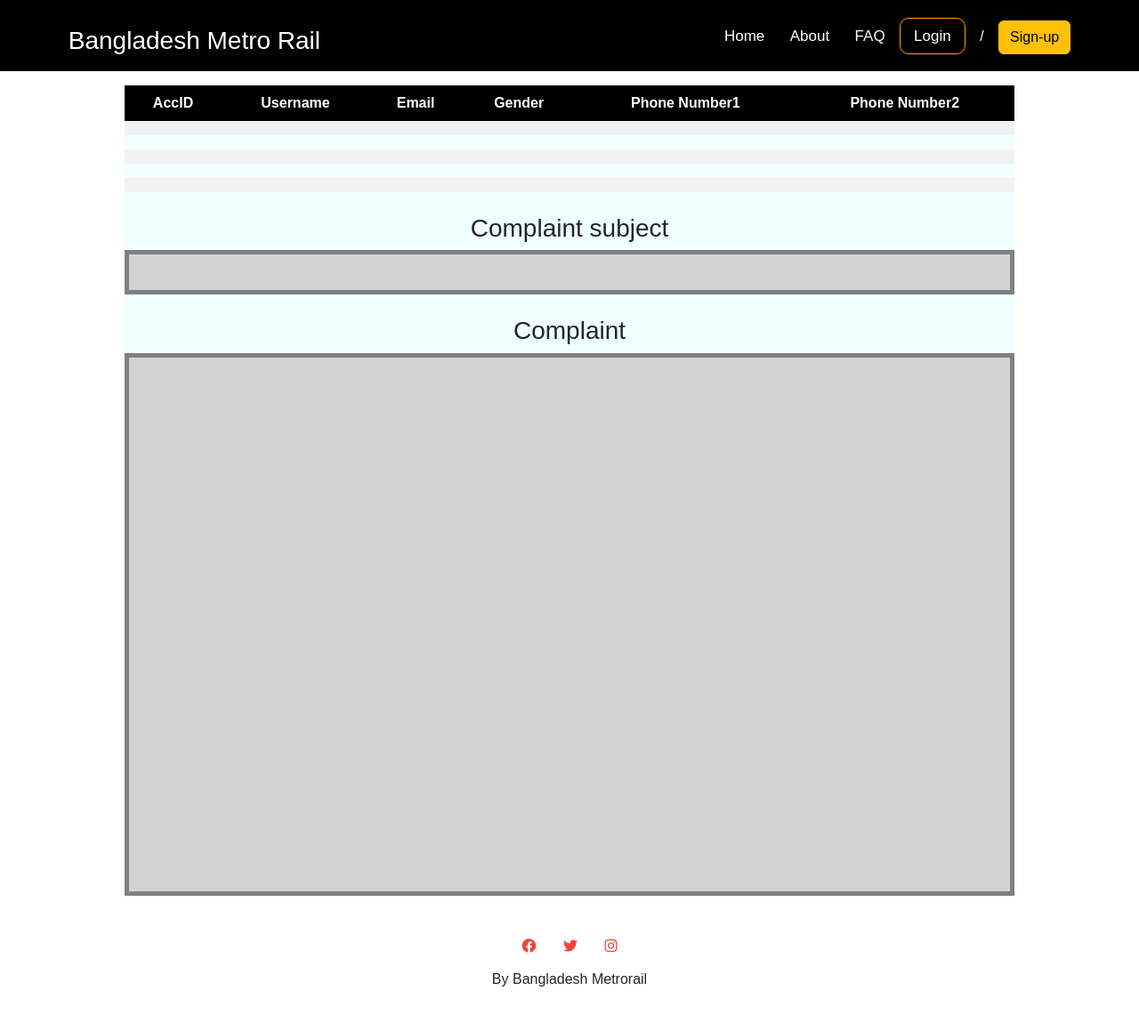
After one commit to ShrCodesNSU/Card-Enrollment-System, a Flask app: page /AdminComplain in a window 1280 px wide. The commit adds this page. Shown: the whole page at 89% size. Run offline with Flask 2, Linux system fonts and the light colour scheme; lists and menus that the app fills with data are empty; some libraries are stand-ins or nearby versions.

Commit message:
delivery

```diff
--- a/app.py
+++ b/app.py
@@ -45,6 +45,25 @@
 @app.route("/AboutUs")
 def AboutUs():
     return render_template("AboutUs.html")
+
+
+
+@app.route("/AdminComplain", methods = ["POST", "GET"])
+def AdminComplain():
+    return render_template("adminComplaint.html")
+
+
+
+@app.route("/UpdateDelivery", methods = ["POST", "GET"])
+def UpdateDelivery():
+
+    if request.method == "POST":
+        delId = request.form.get("delId")
+        stat = request.form.get("check")
+
+        db.execute("UPDATE cardDelivery SET DelStat = :stat WHERE DeliveryId = :delId", stat = stat, delId=delId)
+    info = db.execute("SELECT a.AccId, a.Name, a.Email, a.Gender, ua.NID, ua.DOB, c.DeliveryId, c.DelDate, c.DelStat FROM accounts a INNER JOIN userAccount ua ON a.AccId = ua.AccId INNER JOIN cardDelivery c ON ua.AccId = c.AccId WHERE c.DelStat <> 'Delivered';")
+    return render_template("updateDelivery.html", allReqs=info)
 
 
 
@@ -112,7 +131,7 @@
             db.execute("INSERT INTO booking(AccId, TripId) VALUES (:a, :t)", a=acc, t=trId)
             accStat = db.execute("SELECT * FROM accountStatus WHERE AccId=:a", a=acc)
 
-            db.execute("UPDATE trip SET AvailSeat=:avSt WHERE TripId=:trId", avSt = int(trInfo[0]["Cost"]) -1, trId=trId)
+            db.execute("UPDATE trip SET AvailSeat=:avSt WHERE TripId=:trId", avSt = int(trInfo[0]["AvailSeat"]) -1, trId=trId)
             db.execute("UPDATE accountStatus SET NumTrips=:n, Expenditure=:exp, Balance=:b WHERE AccId=:acc", n=int(accStat[0]["NumTrips"])+1, exp=int(accStat[0]["Expenditure"])+int(trInfo[0]["Cost"]), b=int(accStat[0]["Balance"])-int(trInfo[0]["Cost"]), acc=acc)
 
 
@@ -155,10 +174,13 @@
 def AccountStatus():
 
     accStat = db.execute("SELECT * FROM accountStatus WHERE AccId = :acc",acc=session["user_id"])
+    accInfo = db.execute("SELECT * FROM accounts WHERE AccId = :acc",acc=session["user_id"])
     verifStat = db.execute("SELECT * FROM verifications WHERE AccId = :acc ", acc=session["user_id"])
+
     if accStat:
         cardId = accStat[0]["CardId"]
         accId = accStat[0]["AccId"]
+        name = accInfo[0]["Name"]
         verifId = accStat[0]["VerifId"]
         numTrips = accStat[0]["NumTrips"]
         exp = accStat[0]["Expenditure"]
@@ -180,7 +202,7 @@
 
 
 
-    return render_template("AccountStatus.html", AccID=accId, CardId=cardId, VerifId=verifId, NumTrips=numTrips, Expenditure=exp, Balance=bal, bioStat=bioStat, bioDate=bioDate)
+    return render_template("AccountStatus.html", AccID=accId, CardId=cardId, VerifId=verifId, NumTrips=numTrips, Expenditure=exp, Balance=bal, bioStat=bioStat, bioDate=bioDate, Name=name)
 
 @app.route("/Apply", methods = ["POST", "GET"])
 def Apply():
--- a/static/style.css
+++ b/static/style.css
@@ -985,6 +985,40 @@
     margin-top: 7px
   }
 
+
+/*--AdminComplaints--*/
+
+.admin_complaints{
+  max-width: 1000px;
+  text-align: center;
+  margin: 0 auto;
+  background-color: azure;
+}
+
+table.table_1 th{
+background-color: #000;
+}
+
+table.table_1 td{
+
+}
+
+.box1 {
+background-color: lightgray;
+max-width: 1000px;
+padding: 20px;
+margin: 0 auto;
+border: 5px solid gray;
+}
+
+.box2{
+background-color: lightgray;
+max-width: 1000px;
+padding: 300px;
+margin: 0 auto;
+border: 5px solid gray;
+}
+
 /*--footer--*/
 .footer{
     width: 100%;
--- a/templates/AccountStatus.html
+++ b/templates/AccountStatus.html
@@ -18,6 +18,10 @@
         <tr>
             <td>AccID</td>
             <td>{{ AccID }}</td>
+        </tr>
+        <tr>
+            <td>Name</td>
+            <td>{{ Name }}</td>
         </tr>
         <tr>
             <td>CardID</td>
--- a/templates/Metrocard.html
+++ b/templates/Metrocard.html
@@ -22,7 +22,7 @@
 
                     {% if delStat == "Delivered" %}
                         <div class="step active"> <span class="icon"> <i class="fa fa-check"></i> </span> <span
-                                class="text">Metrocard Porduction confirmed</span>
+                                class="text">Metrocard Undergoing Porduction</span>
                         </div>
                         <div class="step active"> <span class="icon"> <i class="fa fa-truck"></i> </span> <span
                                 class="text"> On the way </span>
--- /dev/null
+++ b/templates/adminComplaint.html
@@ -0,0 +1,78 @@
+{% extends "layout.html" %}
+
+
+{% block body %}
+
+
+
+<div class="admin_complaints">
+<section>
+    <p></p>
+    <table class="table_1">
+        <tr>
+            <th>AccID</th>
+            <th>Username</th>
+            <th>Email</th>
+            <th>Gender</th>
+            <th>Phone Number1</th>
+            <th>Phone Number2</th>
+        </tr>
+        <tr>
+           <td></td>
+           <td></td>
+           <td></td>
+           <td></td>
+           <td></td>
+           <td></td>
+        </tr>
+        <tr>
+            <td></td>
+           <td></td>
+           <td></td>
+           <td></td>
+           <td></td>
+           <td></td>
+        </tr>
+        <tr>
+            <td></td>
+           <td></td>
+           <td></td>
+           <td></td>
+           <td></td>
+           <td></td>
+        </tr>
+        <tr>
+            <td></td>
+           <td></td>
+           <td></td>
+           <td></td>
+           <td></td>
+           <td></td>
+        </tr>
+        <tr>
+            <td></td>
+           <td></td>
+           <td></td>
+           <td></td>
+           <td></td>
+           <td></td>
+        </tr>
+      </table>
+</section>
+<br>
+
+<section>
+    <h3>Complaint subject</h3>
+    <div class="box1">
+    </div>
+</section>
+<br>
+
+<section>
+    <h3>Complaint</h3>
+    <div class="box2"></div>
+</section>
+</div>
+
+
+{% endblock %}
--- a/templates/layout.html
+++ b/templates/layout.html
@@ -33,6 +33,9 @@
                     <li><a href="Transaction">Transaction</a></li>
                 {% endif %}
 
+                {% if session.accType == "Admin" %}
+                    <li><a href="AdminComplain">Complaints</a></li>
+                {% endif %}
 
 
 
@@ -51,8 +54,9 @@
 
 
                 {% if session.accType == "Oficial" %}
+                    <li><a href="VerifyUser">VerifyUser</a></li>
                     <li><a href="BioVer">BioVerification</a></li>
-                    <li><a href="VerifyUser">VerifyUser</a></li>
+                    <li><a href="UpdateDelivery">UpdateDelivery</a></li>
                     <li><a href="deleteTrip">TripDelete</a></li>
                     <li><a href="TripsAndBooking">Create Trips</a></li>
                 {% endif %}
```
Also changed, not shown: templates/updateDelivery.html (added, +87 -0 lines), database.db, 1 other file.
